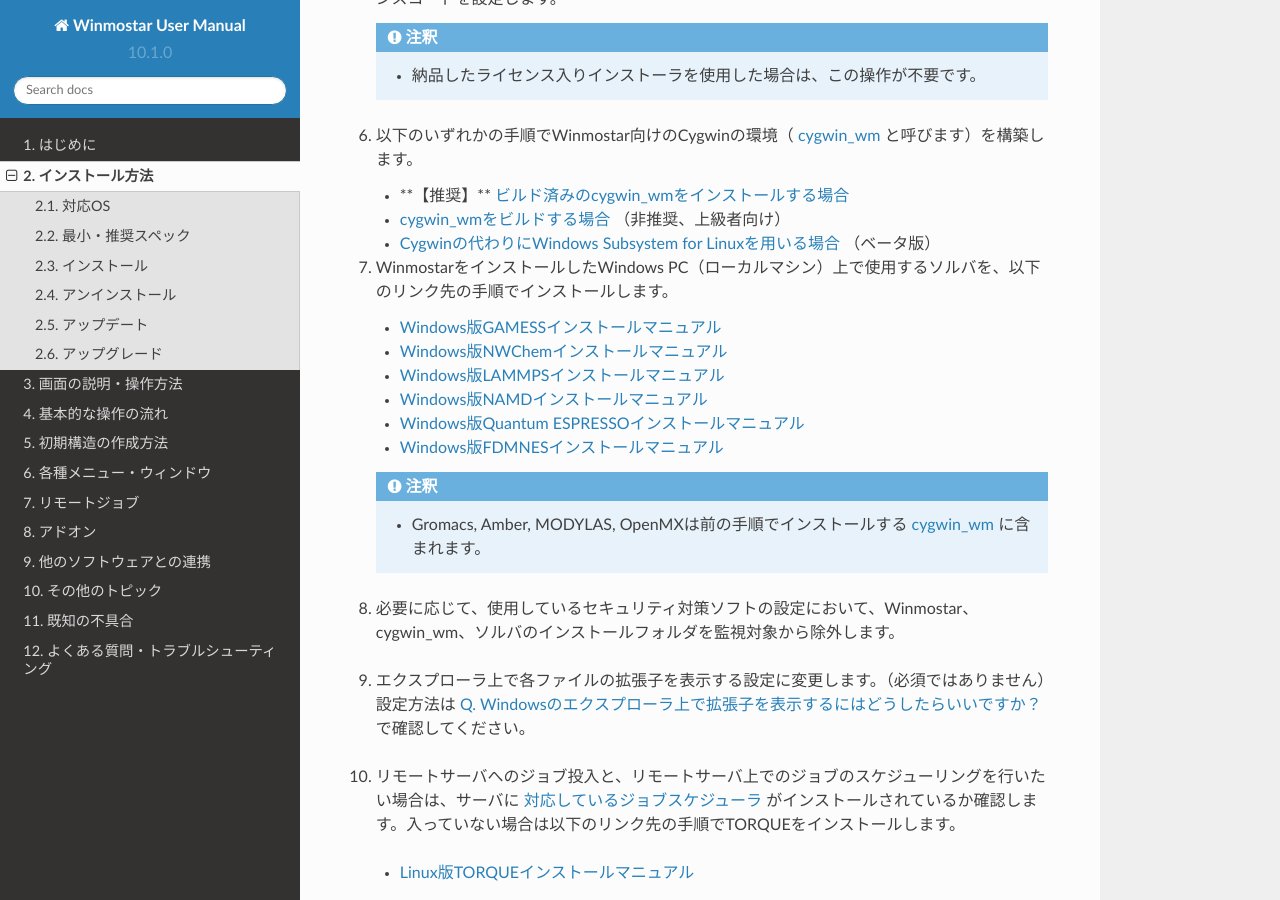
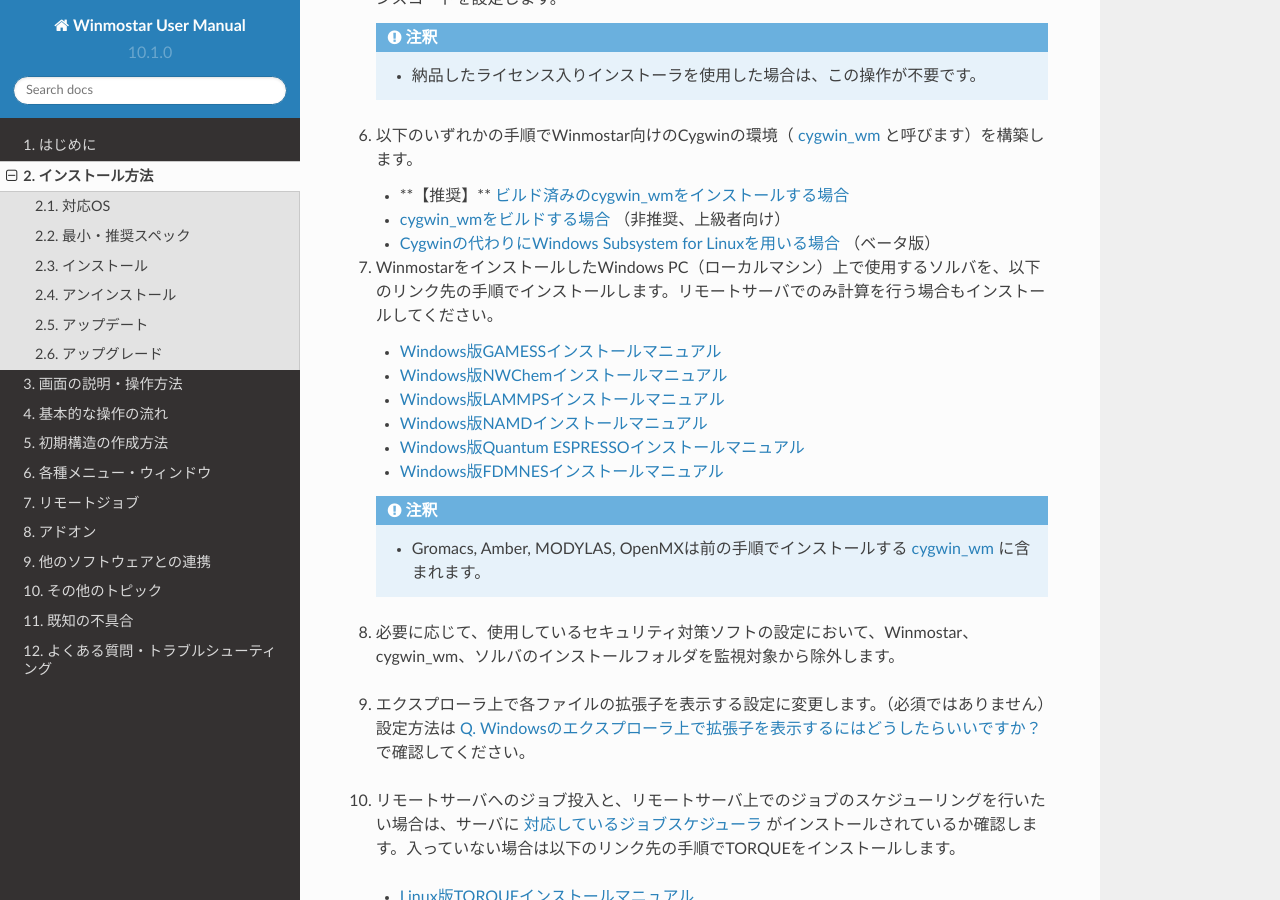
Before and after one commit to X-Ability/winmostar_doc, a Sphinx documentation site: the page built from source/installation/installation.rst, in a window 1280 px wide and 900 px high, scrolled down 2322 px. Built offline with Sphinx 7.4.7 and the Read the Docs theme 2.0.0, drawn with Linux system fonts in a browser that asks for light colours.

Commit message:
インストールガイド微修正

```diff
--- a/source/installation/installation.rst
+++ b/source/installation/installation.rst
@@ -97,7 +97,7 @@
    - `cygwin_wmをビルドする場合 <https://winmostar.com/jp/gmx4wm_jp_win.html>`_ （非推奨、上級者向け）
    - `Cygwinの代わりにWindows Subsystem for Linuxを用いる場合 <https://winmostar.com/jp/WSL_jp.html>`_ （ベータ版）
 
-7. WinmostarをインストールしたWindows PC（ローカルマシン）上で使用するソルバを、以下のリンク先の手順でインストールします。
+7. WinmostarをインストールしたWindows PC（ローカルマシン）上で使用するソルバを、以下のリンク先の手順でインストールします。リモートサーバでのみ計算を行う場合もインストールしてください。
 
    - `Windows版GAMESSインストールマニュアル           <https://winmostar.com/jp/manual_jp/installation/GAMESS_install_manual_jp_win.pdf>`_
    - `Windows版NWChemインストールマニュアル           <https://winmostar.com/jp/nwchem4wm_jp.html>`_
```
